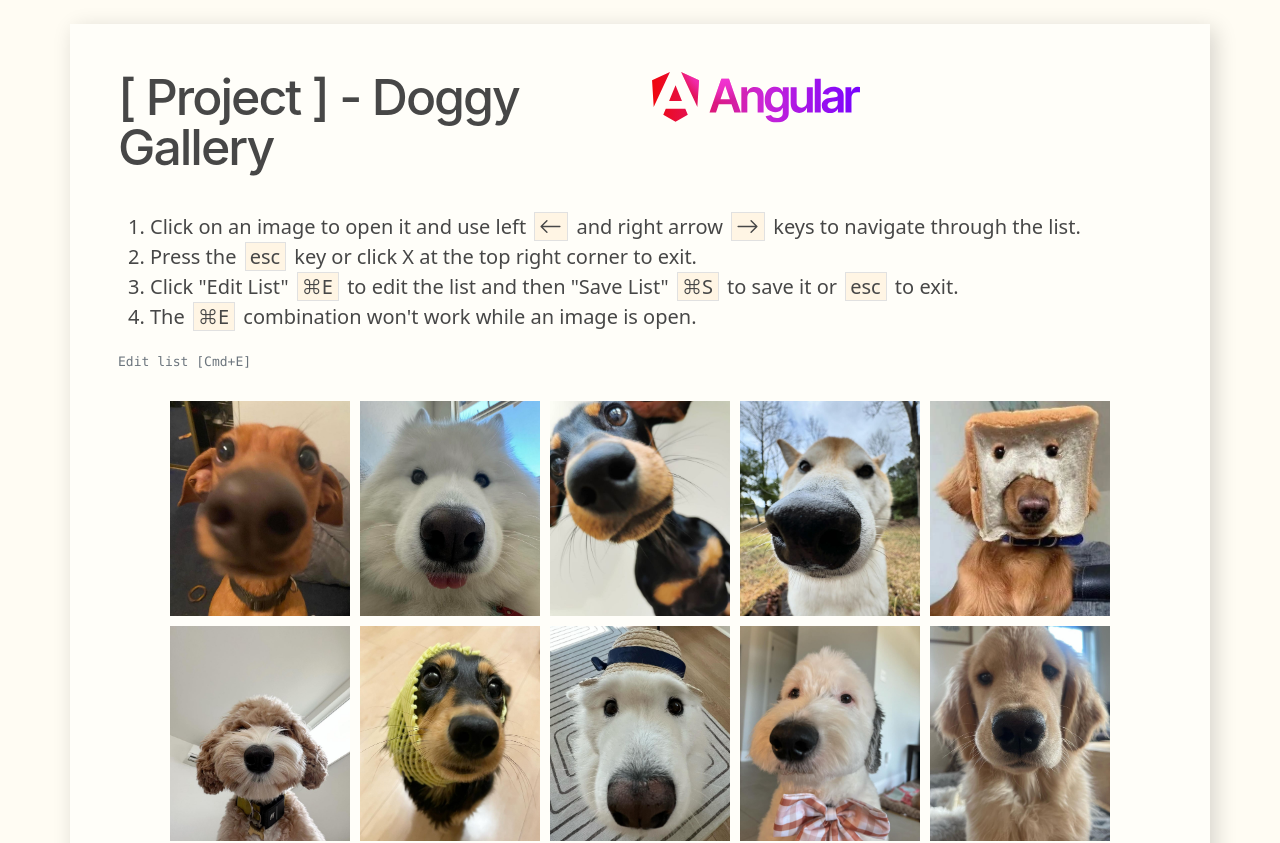
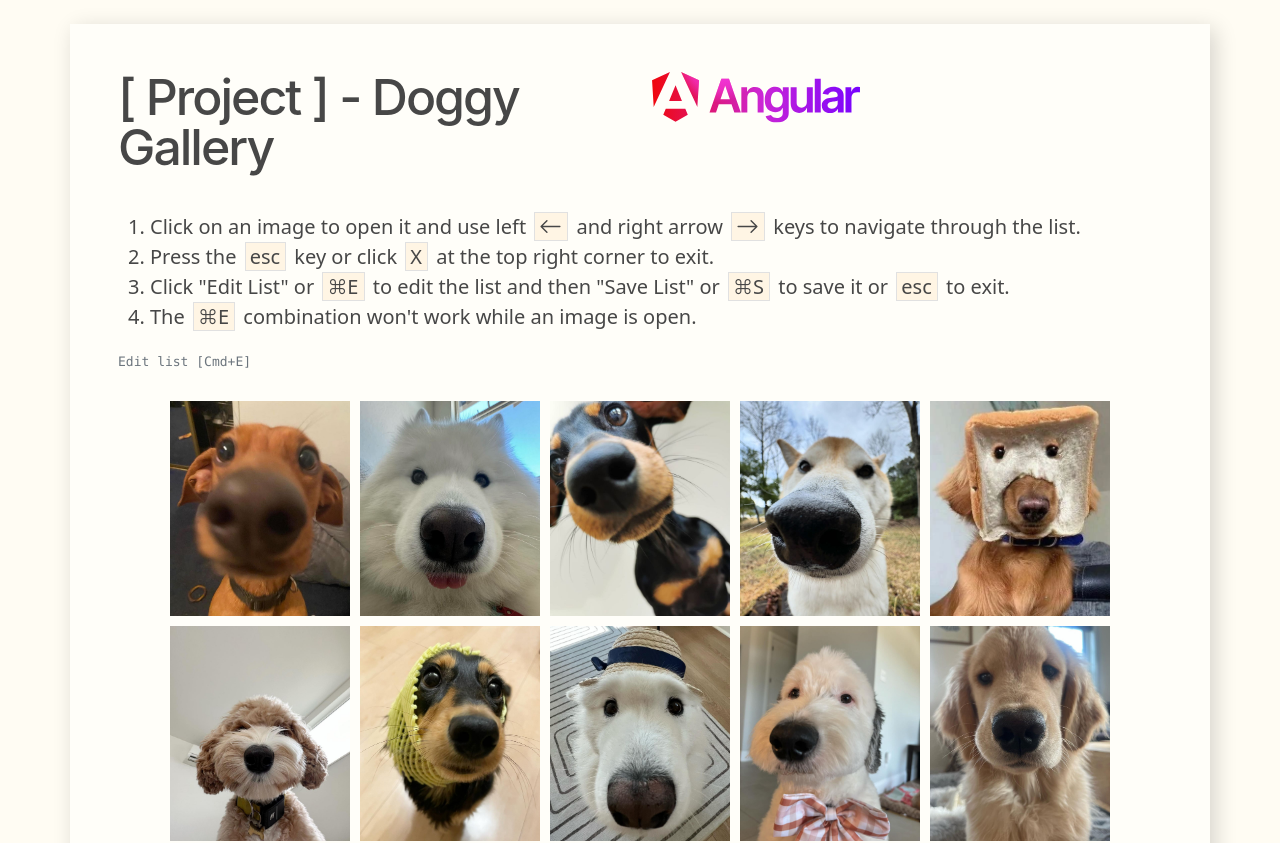
Before and after one commit to nickpolizogopoulos/nickp-doggy-gallery, an Angular app: page / in a window 1280 px wide. Shown: the top 843 px of the page. Built offline with nearby package versions, Linux system fonts and the light colour scheme.

Commit message:
Removed duplicate logic & minor template corrections

```diff
--- a/src/app/pages/home.component.html
+++ b/src/app/pages/home.component.html
@@ -11,8 +11,8 @@
       <section class="col">
         <ol class="lead">
           <li><span class="lead">Click on an image to open it and use left <app-left-arrow /> and right arrow <app-right-arrow /> keys to navigate through the list.</span></li>
-          <li><span class="lead">Press the <span class="command">esc</span> key or click X at the top right corner to exit.</span></li>
-          <li><span class="lead">Click "Edit List" <span class="command">⌘E</span> to edit the list and then "Save List" <span class="command">⌘S</span> to save it or <span class="command">esc</span> to exit.</span></li>
+          <li><span class="lead">Press the <span class="command">esc</span> key or click <span class="command ">X</span> at the top right corner to exit.</span></li>
+          <li><span class="lead">Click "Edit List" or <span class="command">⌘E</span> to edit the list and then "Save List" or <span class="command">⌘S</span> to save it or <span class="command">esc</span> to exit.</span></li>
           <li><span class="lead">The <span class="command">⌘E</span> combination won't work while an image is open.</span></li>
         </ol>
         @if (images.length !== 0)
@@ -36,7 +36,7 @@
         } @empty {
           <p class="lead"><span class="text-danger h3">* </span>The list is empty<span class="text-danger h3"> *</span></p>
           <div>
-            <button (click)="addImages()" class="btn btn-sm btn-primary">Refill the list [Cmd+G]</button>
+            <button (click)="addImages()" class="btn btn-sm btn-primary">Refill the list <span class="command text-black">⌘G</span></button>
           </div>
         }
       </section>
--- a/src/app/pages/home.component.ts
+++ b/src/app/pages/home.component.ts
@@ -5,7 +5,6 @@ import
     OnInit
 } from "@angular/core";
 import { NgClass } from "@angular/common";
-import { RouterOutlet } from "@angular/router";
 
 import { AngularLogoComponent } from "../reusable-components/angular-logo.component";
 import { ImageModalComponent } from "../reusable-components/image-modal.component";
@@ -28,7 +27,6 @@ interface Image
         standalone: true,
         imports:
         [
-            RouterOutlet,
             NgClass,
             AngularLogoComponent,
             ImageModalComponent,
@@ -94,16 +92,11 @@ export class HomeComponent implements OnInit
       const index = this.images.findIndex(image => image.id === id);
       if (index !== -1)
         this.images.splice(index, 1);
-      if (this.images.length === 0){
-        this.editModeOn = false;
-      }
     }
 
     onDeleteFirst(): void {
       if (!this.editModeOn)
         return;
-      if (this.images.length === 1)
-        this.editModeOn = false;
       this.images.shift();
     }
 
@@ -153,6 +146,11 @@ export class HomeComponent implements OnInit
     {
       this.previousImage();
     }
+
+    //* the onKeyDown method can have the event.preventDefault();
+    //* to avoid duplicating it in every other method below
+    //* but this will affect the whole keyboard while I only
+    //* need cmd + S, E, D, G combinations.
 
     @HostListener('document:keydown', ['$event'])
     onKeydown( event: KeyboardEvent ): void
```
